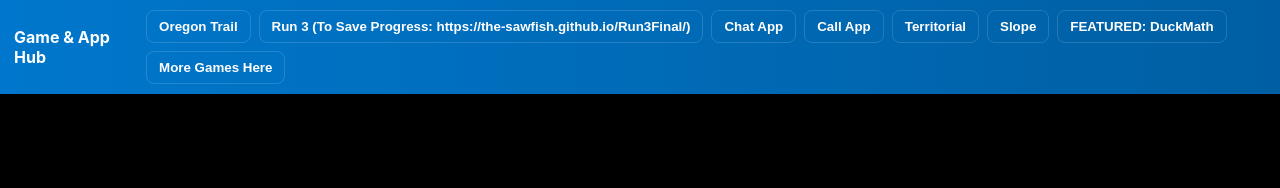
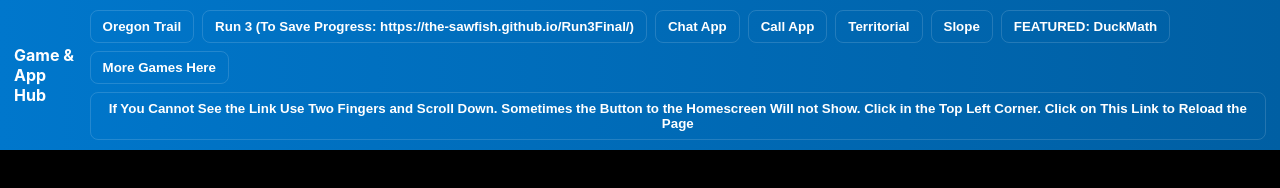
Before and after one commit to The-Sawfish/game-portal, a plain HTML site: page index.html in a window 1280 px wide. Drawn offline with Linux system fonts and the light colour scheme.

Commit message:
Update index.html

```diff
--- a/index.html
+++ b/index.html
@@ -145,6 +145,7 @@
       <button class="menu-btn" data-url="https://clockmantellstime.github.io/unblocked/slope.html">Slope</button>
       <button class="menu-btn" data-url="https://duckmath.github.io">FEATURED: DuckMath</button>
       <button class="menu-btn" data-url="https://the-sawfish.github.io/chilibowlflash/index.html">More Games Here</button>
+      <button class="menu-btn" data-url="https://the-sawfish.github.io/game-portal/">If You Cannot See the Link Use Two Fingers and Scroll Down. Sometimes the Button to the Homescreen Will not Show. Click in the Top Left Corner. Click on This Link to Reload the Page</button>
     </div>
   </div>
 
```
